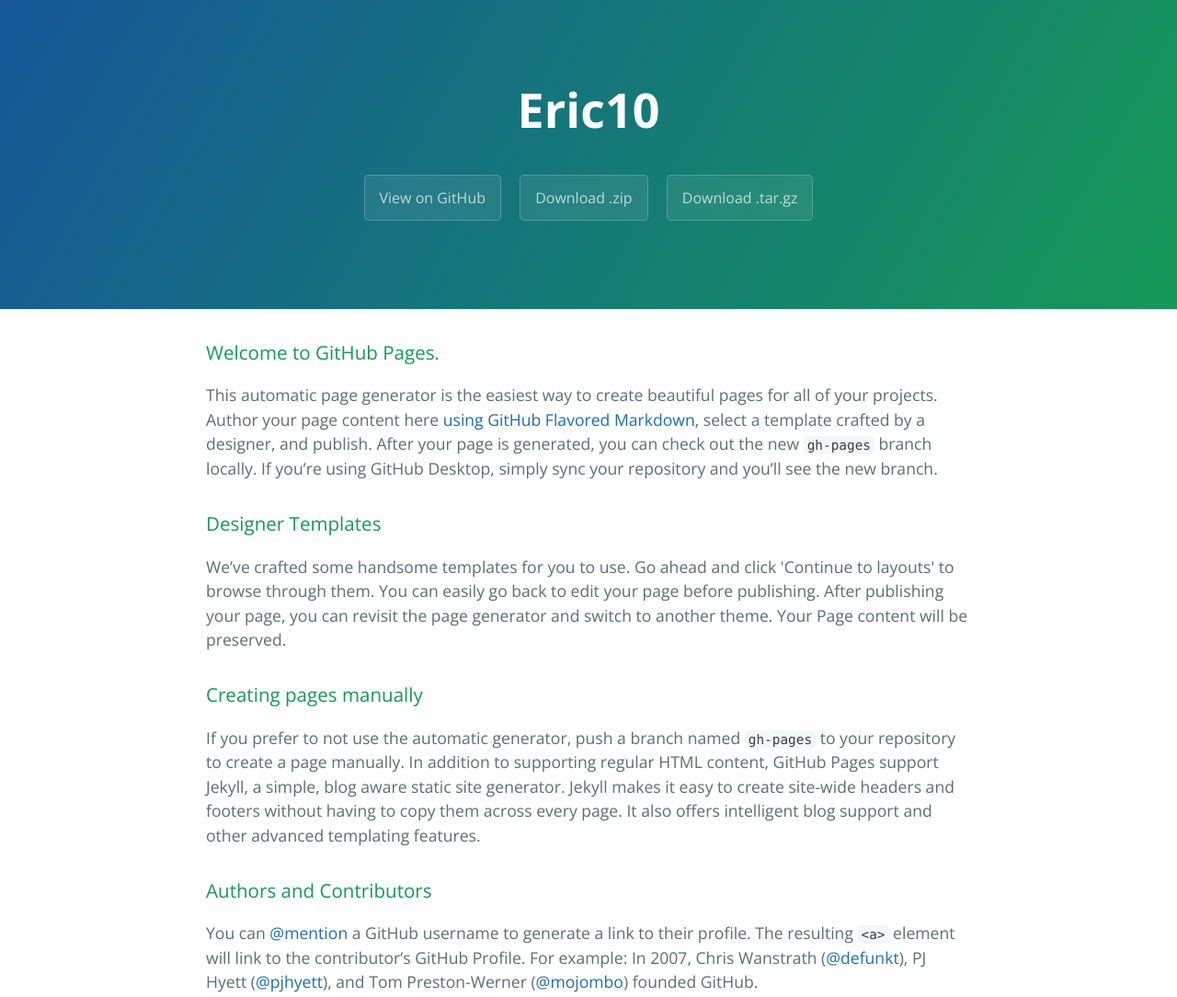
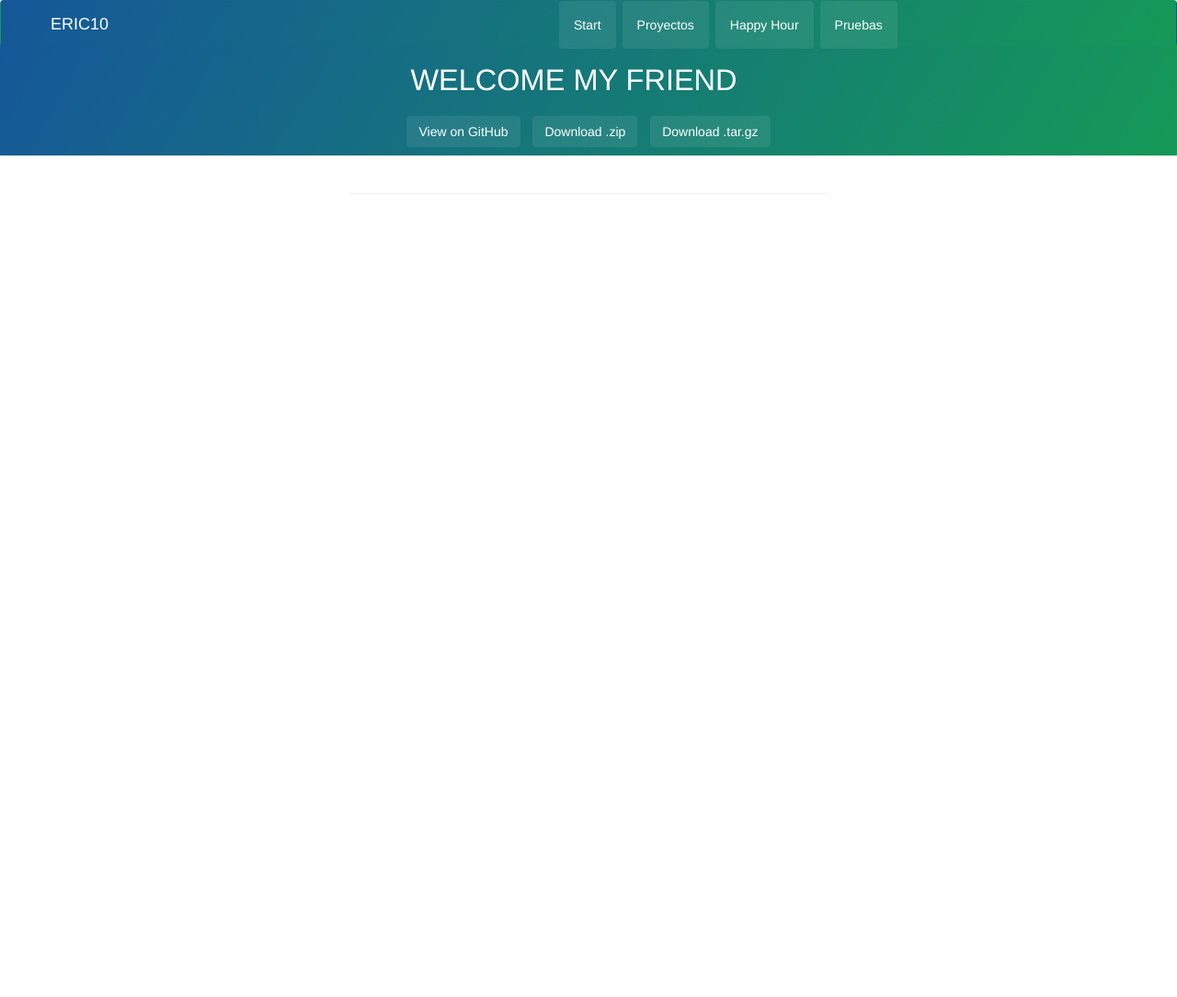
Before and after one commit to eric1994/Eric10, a plain HTML site: page index.html in a window 1280 px wide. Shown: the top 1084 px of the page at 92% size. After the commit the page ends 800 px from the top, so only its background shows below. Drawn offline with nearby package versions, Linux system fonts and the light colour scheme.

Commit message:
Cambios a la página

```diff
--- a/index.html
+++ b/index.html
@@ -8,10 +8,43 @@
     <link href='https://fonts.googleapis.com/css?family=Open+Sans:400,700' rel='stylesheet' type='text/css'>
     <link rel="stylesheet" type="text/css" href="stylesheets/stylesheet.css" media="screen">
     <link rel="stylesheet" type="text/css" href="stylesheets/github-light.css" media="screen">
+    <link rel="stylesheet" type="text/css" href="stylesheets/eric.css">
+    <meta name="viewport" content="width=device-width, user-scalable=no, initial-scale=1.0, maximum-scale=1.0, minimum-scale=1.0">
+    <link rel="stylesheet" href="https://maxcdn.bootstrapcdn.com/bootstrap/3.3.5/css/bootstrap.min.css">
   </head>
   <body>
+
+        <nav class="navbar navbar-trans" role="navigation" id="nav">
+        <div class="container">
+          <div class="row">
+            <div class="navbar-header">
+                <button type="button" class="navbar-toggle" data-toggle="collapse" data-target="#navbar-collapsible">
+                    <span class="sr-only">Toggle navigation</span>
+                    <span class="icon-bar"></span>
+                    <span class="icon-bar"></span>
+                    <span class="icon-bar"></span>
+                </button>
+                <a class="navbar-brand project-name col-md-2" href="#">ERIC10</a>
+            </div>
+            <div class="navbar-collapse collapse" id="navbar-collapsible">
+                <ul class="nav navbar-nav">
+                    <li class="active col-md-offset-5"><a class="btn" href="#section1">Start</a></li>
+                    <li><a  class="btn" href="#section2">Proyectos</a></li>
+                    <li><a class="btn" href="#section3">Happy Hour</a></li>
+                    <li><a class="btn" href="#section4">Pruebas</a></li>
+                    <li>&nbsp;</li>
+                </ul>
+                <ul class="nav navbar-nav navbar-right">
+                    <li><a href="#" data-toggle="modal" data-target="#myModal"><i class="fa fa-heart-o fa-lg"></i></a></li>
+                </ul>
+                </div>
+            </div>
+        </div>
+    </nav>
+
+
     <section class="page-header">
-      <h1 class="project-name">Eric10</h1>
+      <h1 class="project-name">WELCOME MY FRIEND</h1>
       <h2 class="project-tagline"></h2>
       <a href="https://github.com/eric1994/Eric10" class="btn">View on GitHub</a>
       <a href="https://github.com/eric1994/Eric10/zipball/master" class="btn">Download .zip</a>
@@ -19,6 +52,7 @@
     </section>
 
     <section class="main-content">
+    <!--
       <h3>
 <a id="welcome-to-github-pages" class="anchor" href="#welcome-to-github-pages" aria-hidden="true"><span class="octicon octicon-link"></span></a>Welcome to GitHub Pages.</h3>
 
@@ -43,15 +77,16 @@
 <a id="support-or-contact" class="anchor" href="#support-or-contact" aria-hidden="true"><span class="octicon octicon-link"></span></a>Support or Contact</h3>
 
 <p>Having trouble with Pages? Check out our <a href="https://help.github.com/pages">documentation</a> or <a href="https://github.com/contact">contact support</a> and we’ll help you sort it out.</p>
+-->
+      <footer class="site-footer">
+      <!--  <span class="site-footer-owner"><a href="https://github.com/eric1994/Eric10">Eric10</a> is maintained by <a href="https://github.com/eric1994">eric1994</a>.</span>
 
-      <footer class="site-footer">
-        <span class="site-footer-owner"><a href="https://github.com/eric1994/Eric10">Eric10</a> is maintained by <a href="https://github.com/eric1994">eric1994</a>.</span>
-
-        <span class="site-footer-credits">This page was generated by <a href="https://pages.github.com">GitHub Pages</a> using the <a href="https://github.com/jasonlong/cayman-theme">Cayman theme</a> by <a href="https://twitter.com/jasonlong">Jason Long</a>.</span>
+        <span class="site-footer-credits">This page was generated by <a href="https://pages.github.com">GitHub Pages</a> using the <a href="https://github.com/jasonlong/cayman-theme">Cayman theme</a> by <a href="https://twitter.com/jasonlong">Jason Long</a>.</span>-->
       </footer>
 
     </section>
 
-
+    <script src="https://ajax.googleapis.com/ajax/libs/jquery/1.11.3/jquery.min.js"></script>
+    <script src="http://maxcdn.bootstrapcdn.com/bootstrap/3.3.4/js/bootstrap.min.js"></script>
   </body>
 </html>
--- /dev/null
+++ b/stylesheets/eric.css
@@ -0,0 +1,22 @@
+
+
+
+#nav{
+	height: 0.7em !important;
+	background-color: #159957;
+    background-image: linear-gradient(120deg, #155799, #159957);
+    margin-bottom: -5em;
+}
+
+
+ul{
+	float: none !important;
+}
+
+a{
+	color: #fff !important;
+}
+
+li{
+	margin-left: 0.5em;
+}
```
